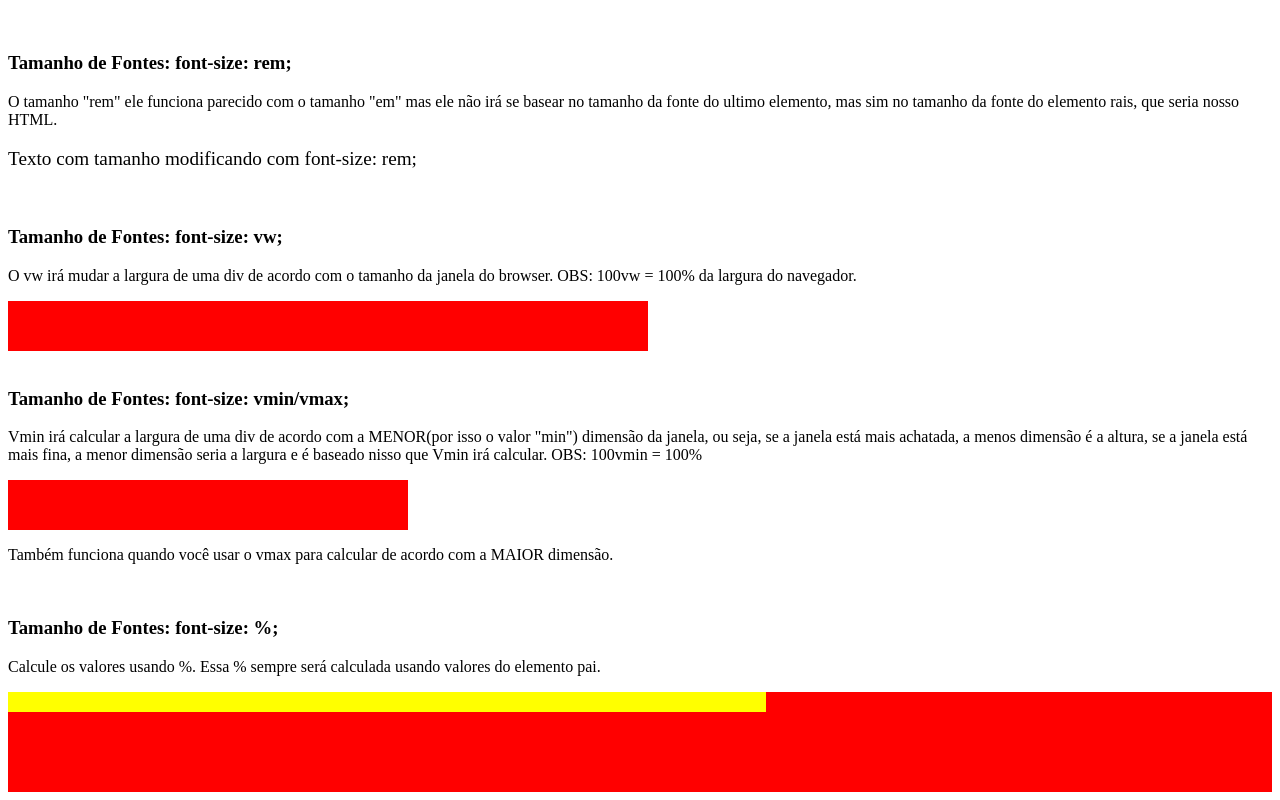
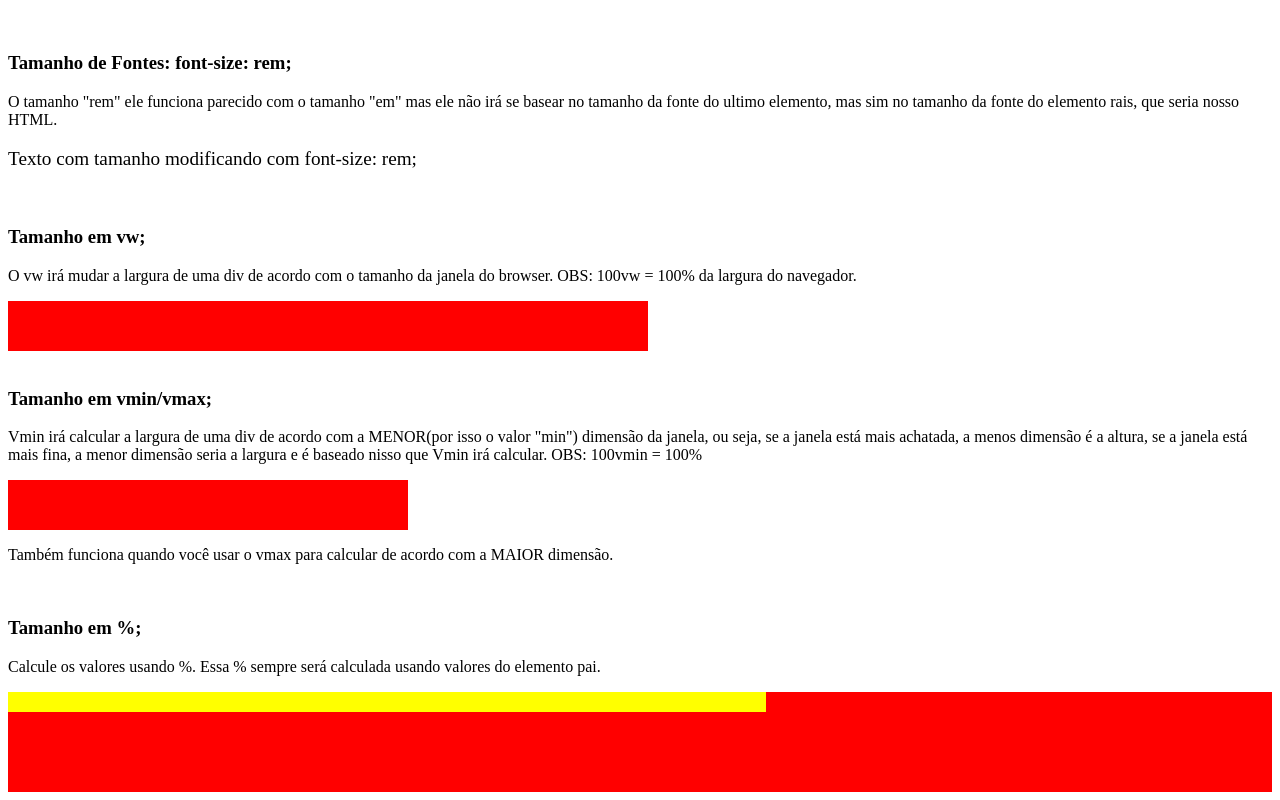
Before and after one commit to fernandoamerico/cursos-html-css-js, a plain HTML site: page Cursos/CSS/06-Unidades-de-Medidas.html in a window 1280 px wide. Shown: the part 1250-2050 px from the top of the page. Drawn offline with Linux system fonts and the light colour scheme.

Commit message:
Novas Clases e atualizaçãoes

```diff
--- a/Cursos/CSS/06-Unidades-de-Medidas.html
+++ b/Cursos/CSS/06-Unidades-de-Medidas.html
@@ -71,13 +71,13 @@
 
     <br>
 
-    <h3>Tamanho de Fontes: font-size: vw;</h3>
+    <h3>Tamanho em vw;</h3>
     <p>O vw irá mudar a largura de uma div de acordo com o tamanho da janela do browser. OBS: 100vw = 100% da largura do navegador.</p>
     <div class="vw"></div>
 
     <br>
 
-    <h3>Tamanho de Fontes: font-size: vmin/vmax;</h3>
+    <h3>Tamanho em vmin/vmax;</h3>
     <p>Vmin irá calcular a largura de uma div de acordo com a MENOR(por isso o valor "min") dimensão da janela, ou seja, se a janela está mais achatada, a menos dimensão é a altura, se a janela está mais fina, a menor dimensão seria a largura e é baseado nisso que Vmin irá calcular. OBS: 100vmin = 100%</p>
 
     <div class="vmin"></div>
@@ -86,7 +86,7 @@
 
     <br>
 
-    <h3>Tamanho de Fontes: font-size: %;</h3>
+    <h3>Tamanho em %;</h3>
     <p>Calcule os valores usando %. Essa % sempre será calculada usando valores do elemento pai.</p>
     <div class="porcentagem-pai">
         <div class="porcentagem-filho"></div>
```
